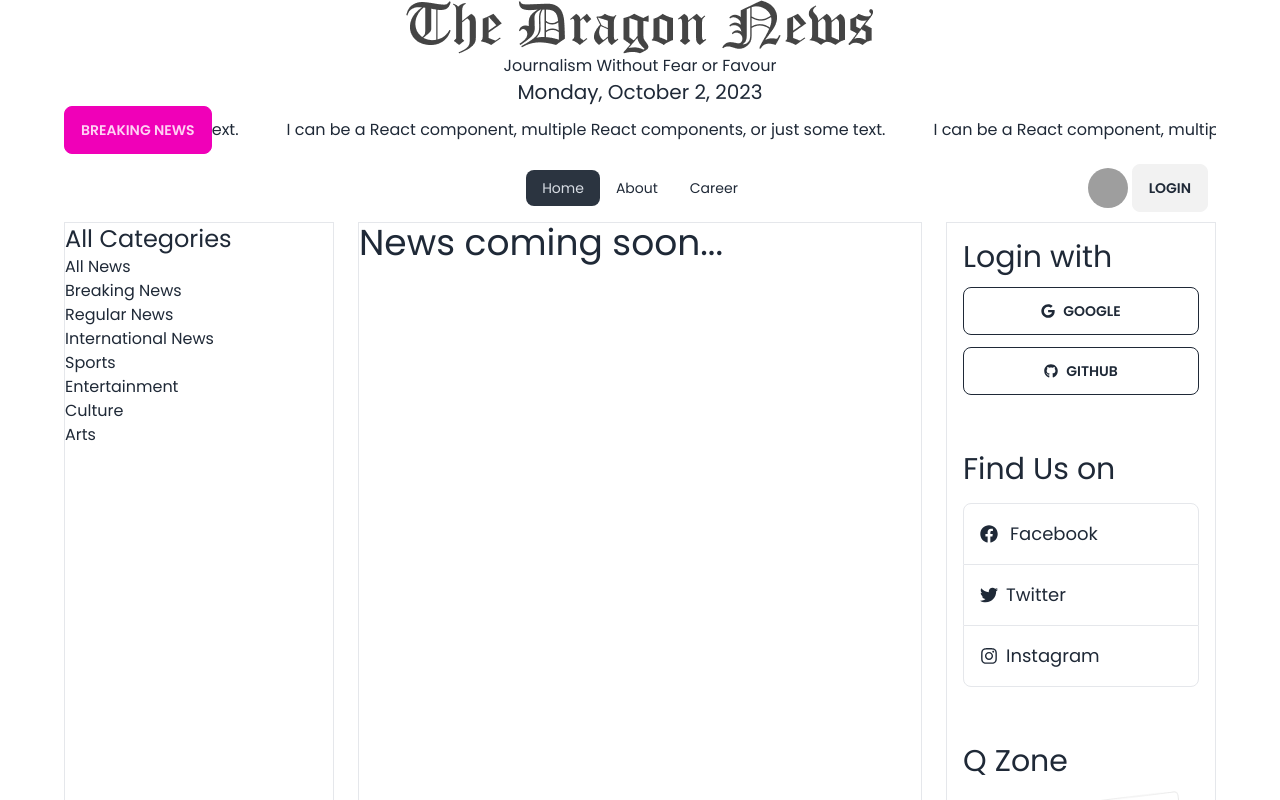
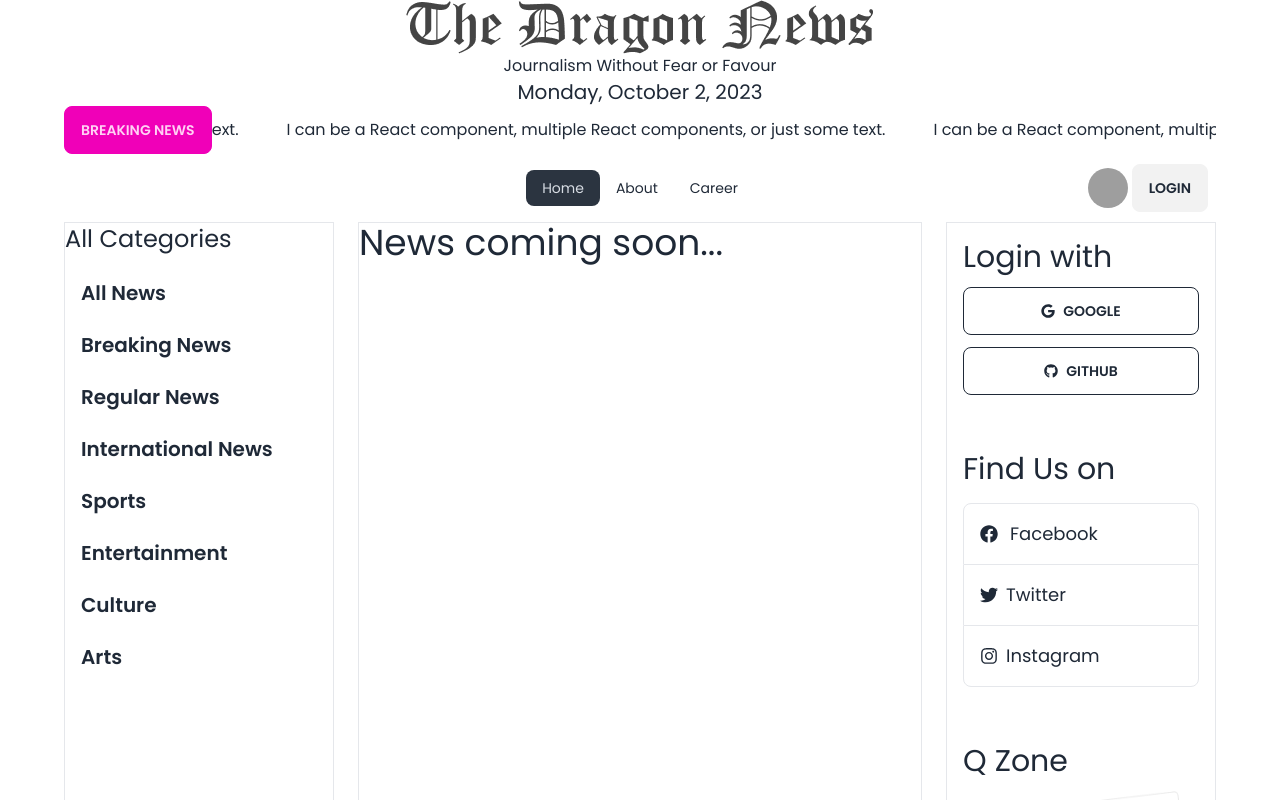
Before and after one commit to ronee-muhammad-rayhan/react-dragon-news-auth, a React (Vite) app: page / in a window 1280 px wide. Shown: the top 800 px of the page. Built offline with nearby package versions, Linux system fonts and the light colour scheme; grey boxes are pictures that could not be loaded.

Commit message:
52-9 Left side navigation and module summary

```diff
--- a/src/pages/Shared/LeftSideNav/LeftSideNav.jsx
+++ b/src/pages/Shared/LeftSideNav/LeftSideNav.jsx
@@ -12,11 +12,11 @@ const LeftSideNav = () => {
             });
     }, []);
     return (
-        <div>
+        <div className="space-y-6">
             <h2 className="text-2xl">All Categories</h2>
             {/* <p>{categories.length}</p> */}
             {
-                categories.map(category => <Link className="block" key={category.id} to={`/catagory/${category.name}`}>{category.name}</Link>)
+                categories.map(category => <Link className="block ml-4 text-xl font-semibold" key={category.id} to={`/catagory/${category.name}`}>{category.name}</Link>)
             }
 
         </div>
```
